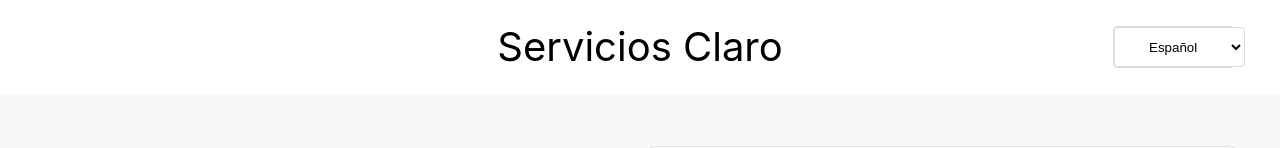
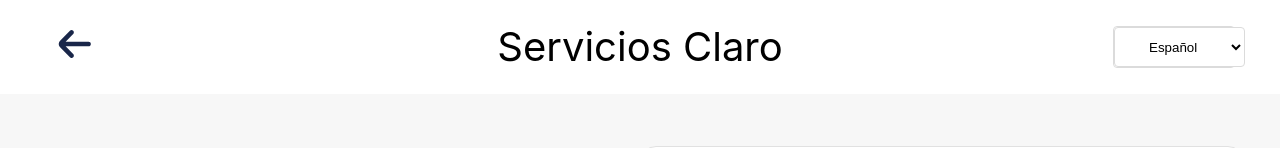
Before and after one commit to Reserva-Habitacion/ReacargaYa, a React (Vite) app: page / in a window 1280 px wide. Both pictures are taken after a click on the element 233 px from the left and 264 px from the top of the page. Shown: the top 148 px of the page. Built offline with nearby package versions, Linux system fonts and the light colour scheme.

Commit message:
decoment button back space

```diff
--- a/src/assets/ico-back.jsx
+++ b/src/assets/ico-back.jsx
@@ -1,10 +1,10 @@
-const IcoBack = () =>{
-return (
-    <></>
-//     <svg width="55" height="56" viewBox="0 0 55 56" fill="none" xmlns="http://www.w3.org/2000/svg">
-// <path d="M43.5417 25.6667H20.625L28.1646 17.99C28.3794 17.7731 28.5499 17.515 28.6662 17.2307C28.7826 16.9463 28.8425 16.6414 28.8425 16.3333C28.8425 16.0253 28.7826 15.7203 28.6662 15.436C28.5499 15.1516 28.3794 14.8936 28.1646 14.6767C27.7352 14.2421 27.1544 13.9981 26.549 13.9981C25.9435 13.9981 25.3627 14.2421 24.9333 14.6767L15.1021 24.71C14.2414 25.5812 13.7551 26.7643 13.75 28C13.7612 29.2276 14.2469 30.4012 15.1021 31.2667L24.9333 41.3C25.147 41.516 25.4004 41.6871 25.679 41.8034C25.9576 41.9197 26.2559 41.979 26.5571 41.978C26.8582 41.9769 27.1561 41.9154 27.4339 41.7971C27.7117 41.6788 27.9639 41.5059 28.176 41.2883C28.3882 41.0708 28.5562 40.8128 28.6705 40.5291C28.7847 40.2455 28.843 39.9417 28.8419 39.6351C28.8408 39.3285 28.7805 39.0251 28.6643 38.7423C28.548 38.4595 28.3783 38.2027 28.1646 37.9867L20.625 30.3333H43.5417C44.1495 30.3333 44.7324 30.0875 45.1621 29.6499C45.5919 29.2123 45.8333 28.6188 45.8333 28C45.8333 27.3812 45.5919 26.7877 45.1621 26.3501C44.7324 25.9125 44.1495 25.6667 43.5417 25.6667Z" fill="#192649"/>
-// </svg>
-)
+const IcoBack = () => {
+    return (
+
+        <svg width="55" height="56" viewBox="0 0 55 56" fill="none" xmlns="http://www.w3.org/2000/svg">
+            <path d="M43.5417 25.6667H20.625L28.1646 17.99C28.3794 17.7731 28.5499 17.515 28.6662 17.2307C28.7826 16.9463 28.8425 16.6414 28.8425 16.3333C28.8425 16.0253 28.7826 15.7203 28.6662 15.436C28.5499 15.1516 28.3794 14.8936 28.1646 14.6767C27.7352 14.2421 27.1544 13.9981 26.549 13.9981C25.9435 13.9981 25.3627 14.2421 24.9333 14.6767L15.1021 24.71C14.2414 25.5812 13.7551 26.7643 13.75 28C13.7612 29.2276 14.2469 30.4012 15.1021 31.2667L24.9333 41.3C25.147 41.516 25.4004 41.6871 25.679 41.8034C25.9576 41.9197 26.2559 41.979 26.5571 41.978C26.8582 41.9769 27.1561 41.9154 27.4339 41.7971C27.7117 41.6788 27.9639 41.5059 28.176 41.2883C28.3882 41.0708 28.5562 40.8128 28.6705 40.5291C28.7847 40.2455 28.843 39.9417 28.8419 39.6351C28.8408 39.3285 28.7805 39.0251 28.6643 38.7423C28.548 38.4595 28.3783 38.2027 28.1646 37.9867L20.625 30.3333H43.5417C44.1495 30.3333 44.7324 30.0875 45.1621 29.6499C45.5919 29.2123 45.8333 28.6188 45.8333 28C45.8333 27.3812 45.5919 26.7877 45.1621 26.3501C44.7324 25.9125 44.1495 25.6667 43.5417 25.6667Z" fill="#192649" />
+        </svg>
+    )
 
 }
 
```
